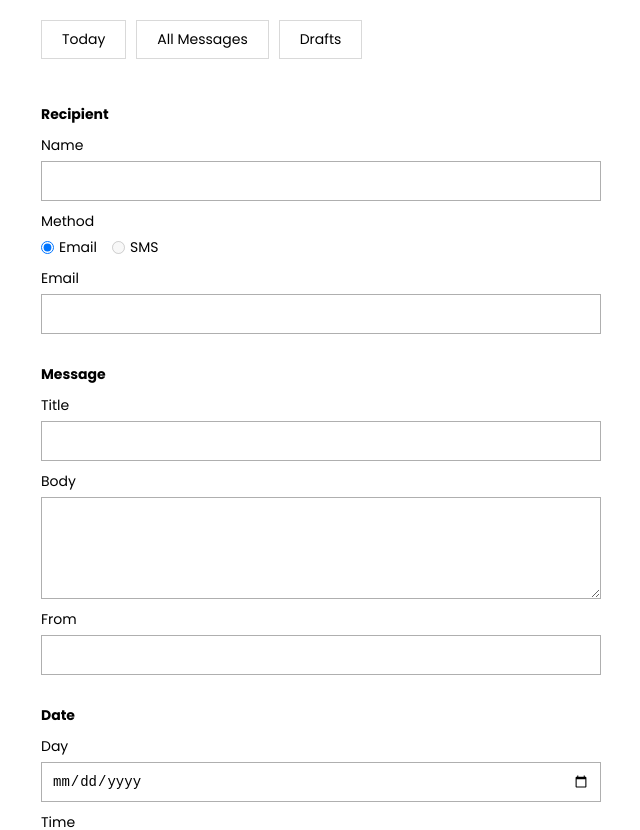
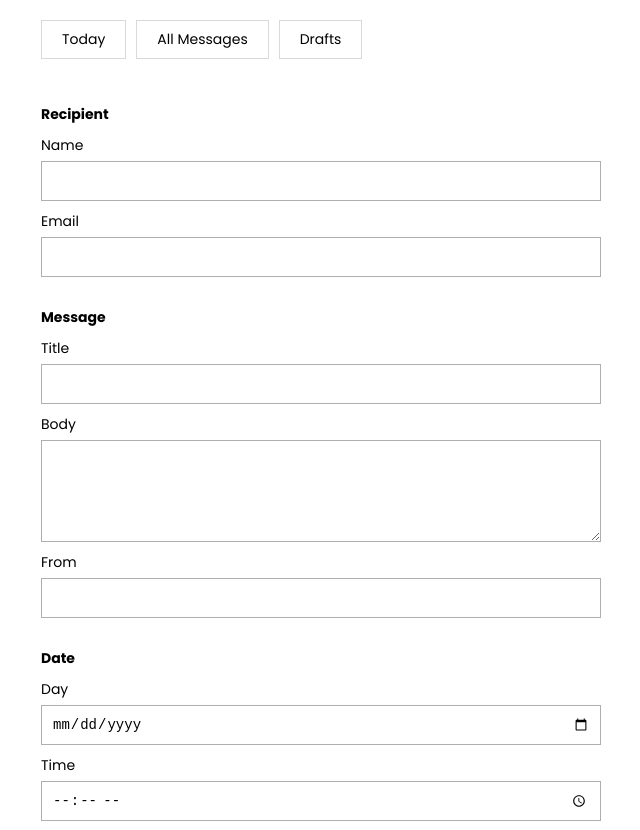
Before and after one commit to Ngoakor12/message-later, a React (Vite) app in the folder frontend/: page /schedule-message in a window 1280 px wide. Shown: the top 830 px of the page, without its empty margins (319-959 px from the left). Built offline with nearby package versions, Linux system fonts and the light colour scheme.

Commit message:
remove contact method radio

```diff
--- a/frontend/src/components/ScheduleMessage.jsx
+++ b/frontend/src/components/ScheduleMessage.jsx
@@ -7,19 +7,6 @@ function ScheduleMessage() {
         <div className="name-field">
           <label htmlFor="name">Name</label>
           <input id="name" name="name" />
-        </div>
-        <div className="method-field">
-          <label htmlFor="method">Method</label>
-          <div className="method-options">
-            <div>
-              <input type="radio" id="email" name="method" checked readOnly />
-              <label htmlFor="email">Email</label>
-            </div>
-            <div>
-              <input type="radio" id="sms" name="method" disabled />
-              <label htmlFor="sms">SMS</label>
-            </div>
-          </div>
         </div>
         <div className="contact-field">
           <label htmlFor="contact">Email</label>
```
